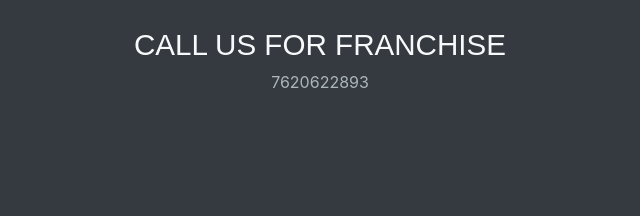
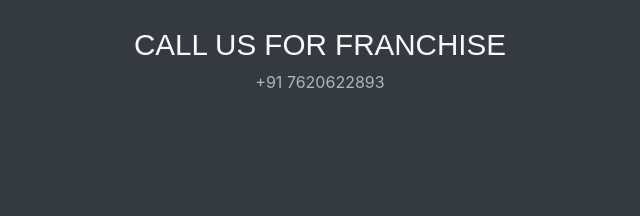
Before and after one commit to thekachoriwala/thekachoriwala.github.io, a website: page index.html in a window 1280 px wide. Shown: the part 1878-2094 px from the top of the page, 320-960 px from the left. Drawn offline with Linux system fonts and the light colour scheme; some packages are replaced by stand-ins of ours.

Commit message:
CONTACT US ADDED 3

```diff
--- a/index.html
+++ b/index.html
@@ -335,7 +335,7 @@ Must Try 😋</p>
             </div>
             <div class="col-sm-4">
                 <h3>CALL US FOR FRANCHISE</h3>
-                <P class="text-muted">7620622893</P>
+                <P class="text-muted">+91 7620622893</P>
             </div>
             <div class="col-sm-4">
                 <h3>FIND US</h3>
```
